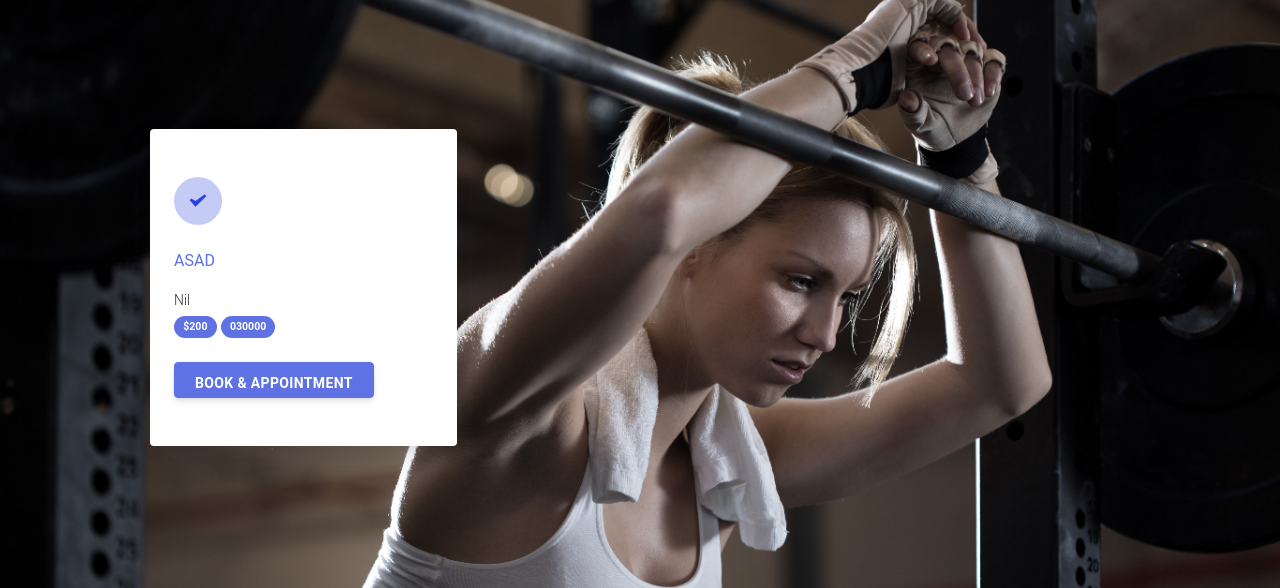
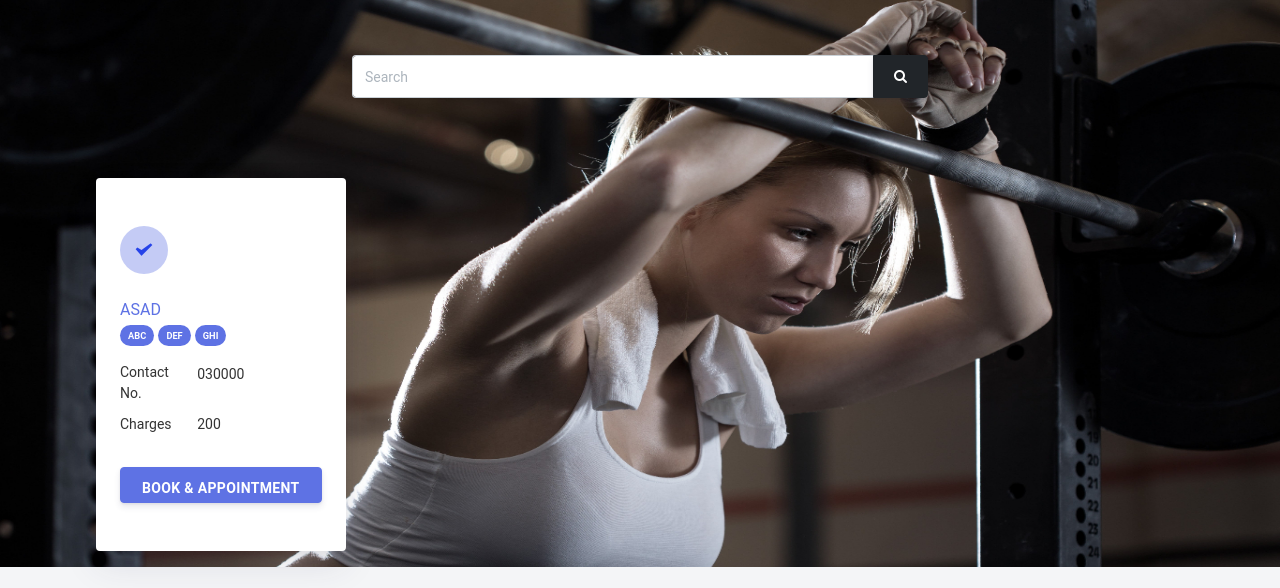
Before and after one commit to Saqib7866/gymx, a React app: page /BookNutrionist in a window 1280 px wide. Shown: the part 57-645 px from the top of the page. Built offline with nearby package versions, Linux system fonts and the light colour scheme; no server answers.

Commit message:
UI changes in nutritionists.

```diff
--- a/src/views/examples/nutritionists.css
+++ b/src/views/examples/nutritionists.css
@@ -1,9 +1,7 @@
 .back1 {
   background-image: url(../../assets/img/theme/a3.jpg);
   background-repeat: no-repeat;
-  background-size: cover;
-  padding-top: 150px;
-  padding-bottom: 150px;
+  background-size: 100% 100%;
 }
 .nutritionist-bg {
   background-image: url(../../assets/img/theme/nutrionist.jpg);
--- a/src/views/examples/nutritionists.js
+++ b/src/views/examples/nutritionists.js
@@ -7,119 +7,104 @@ import {
   Button,
   Card,
   CardBody,
-  CardImg,
-  FormGroup,
   Input,
   InputGroupAddon,
-  InputGroupText,
   InputGroup,
   Container,
   Row,
   Col,
+  Label,
 } from "reactstrap";
 
 class Nuts extends React.Component {
   state = {
+    search: "",
+    nutritionists: [
+      {
         name: "Asad",
-    achievments: "Nil",
+        achievments: ["abc", "def", "ghi"],
         fee: "200",
         tel: "030000",
+      },
+    ],
   };
   componentDidMount() {
     document.documentElement.scrollTop = 0;
     document.scrollingElement.scrollTop = 0;
-    this.refs.main.scrollTop = 0;
+    // this.refs.main.scrollTop = 0;
   }
   render() {
     return (
-      <>
-        <div className="search  ">
-          <a
-            className="mobile-search"
-            href="#"
-            // onClick={this.handleMobileSearch.bind(this)}
-          >
-            <img
-              src="https://res.cloudinary.com/sivadass/image/upload/v1494756966/icons/search-green.png"
-              alt="search"
+      <div>
+        <div className="back1">
+          <div className="d-flex justify-content-center m-5 navbar sticky-top">
+            <div className="mt-5 w-50">
+              <InputGroup>
+                <Input
+                  placeholder="Search"
+                  value={this.state.search}
+                  onChange={(e) => {
+                    this.setState({ search: e.target.value });
+                  }}
                 />
-          </a>
-          <form
-            action="#"
-            method="get"
-            className={
-              this.state.mobileSearch ? "search-form active" : "search-form"
-            }
-          >
-            <a
-              className="back-button"
-              href="#"
-              // onClick={this.handleSearchNav.bind(this)}
-            >
-              <img
-                src="https://res.cloudinary.com/sivadass/image/upload/v1494756030/icons/back.png"
-                alt="back"
-              />
-            </a>
-            <input
-              type="search"
-              ref="searchBox"
-              placeholder="Search for The Products"
-              className="search-keyword"
-              // onChange={this.props.handleSearch}
-            />
-            <button
-              className="search-button"
-              type="submit"
-              // onClick={this.handleSubmit.bind(this)}
-            />
-          </form>
+                <InputGroupAddon addonType="append">
+                  <Button color="dark" style={{ height: "100%" }}>
+                    <span className="fa fa-search" />
+                  </Button>
+                </InputGroupAddon>
+              </InputGroup>
             </div>
-
-        <main className="back1" ref="main">
-          <section className="container">
-            <Container>
-              <Row className="justify-content-center">
-                <Col lg="12">
-                  <Row className="row-grid">
-                    <Col lg="4">
+          </div>
+          <Container fluid className="mt-5 px-7">
+            <Row>
+              {this.state.nutritionists.map((nutritionist) => {
+                return (
+                  <Col lg="3" md="6" className="my-3">
                     <Card className="card-lift--hover shadow border-0">
                       <CardBody className="py-5">
                         <div className="icon icon-shape icon-shape-primary rounded-circle mb-4">
                           <i className="ni ni-check-bold" />
                         </div>
                         <h6 className="text-primary text-uppercase">
-                            {this.state.name}
+                          {nutritionist.name}
                         </h6>
-                          <p className="description mt-3">
-                            {this.state.achievments}
-                          </p>
-                          <div>
+                        <span className="description mt-3">
+                          {nutritionist.achievments.map((a) => {
+                            return (
                               <Badge color="primary" pill className="mr-1">
-                              ${this.state.fee}
+                                {a}
                               </Badge>
-                            <Badge color="primary" pill className="mr-1">
-                              {this.state.tel}
-                            </Badge>
-                          </div>
-                          <Button
-                            onClick="showAlert()"
-                            className="mt-4"
-                            color="primary"
-                            href=""
-                          >
+                            );
+                          })}
+                        </span>
+                        <Row className="mt-3">
+                          <Col sm="4">
+                            <Label>Contact No.</Label>
+                          </Col>
+                          <Col sm="8">
+                            <Label>{nutritionist.tel}</Label>
+                          </Col>
+                        </Row>
+                        <Row>
+                          <Col sm="4">
+                            <Label>Charges</Label>
+                          </Col>
+                          <Col sm="8">
+                            <Label>{nutritionist.fee}</Label>
+                          </Col>
+                        </Row>
+                        <Button className="mt-4" color="primary" block>
                           Book & Appointment
                         </Button>
                       </CardBody>
                     </Card>
                   </Col>
-                  </Row>
-                </Col>
+                );
+              })}
             </Row>
           </Container>
-          </section>
-        </main>
-      </>
+        </div>
+      </div>
     );
   }
 }
```
Lines whose indentation alone changed are shown as unchanged.
